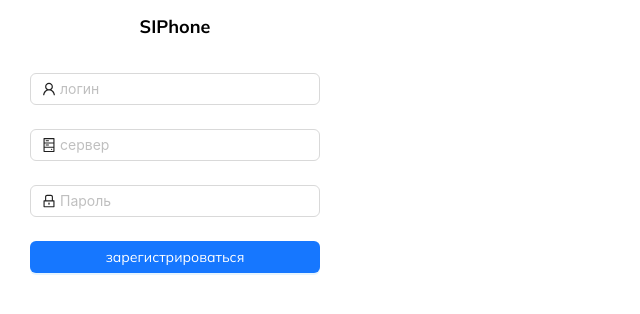
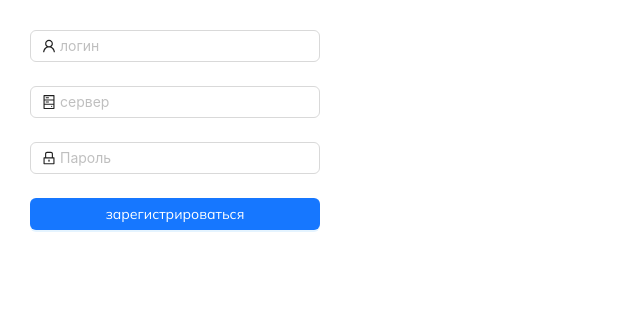
Before and after one commit to SrgyS/softphone-sip, a React (Vite) app: page / in a window 1280 px wide. Shown: the top 314 px of the page, without its empty margins (0-640 px from the left). Built offline with nearby package versions, Linux system fonts and the light colour scheme.

Commit message:
журнал звонков в local storage

```diff
--- a/src/App.tsx
+++ b/src/App.tsx
@@ -7,17 +7,22 @@ import {
     PhoneFilled,
     UserOutlined,
 } from '@ant-design/icons';
-// export default registerToSipServer;
+
 import JsSIP, { UA } from 'jssip';
-import { RefObject, useCallback, useEffect, useRef, useState } from 'react';
-import { formatDate, formatDuration } from './callUtils';
+import { useEffect, useRef, useState } from 'react';
+import {
+    formatDate,
+    formatDuration,
+    startPlayAudio,
+    stopPlayAudio,
+} from './callUtils';
 
-import Auth from './components/auth/Auth';
 import { CallLogList } from './phone/CallLogList';
 import { IncomingRTCSessionEvent } from 'jssip/lib/UA';
-// import { IRegisterValues } from '../../types/types';
+
 import { RTCSession } from 'jssip/lib/RTCSession';
 import ringTone from '../public/NokiaTune.mp3';
+import Auth from './components/Auth';
 
 export const callStatuses = {
     idle: '',
@@ -34,7 +39,14 @@ export interface ICallData {
     success: boolean;
 }
 
+interface IFormValues {
+    login: string;
+    server: string;
+    password: string;
+}
+
 const App = () => {
+    const [loading, setLoading] = useState(false);
     const [number, setNumber] = useState('');
     const [incomingNumber, setIncomingNumber] = useState('');
     const [sipPhone, setSipPhone] = useState<UA | null>(null);
@@ -43,57 +55,15 @@ const App = () => {
     const [callStatus, setCallStatus] = useState(callStatuses.idle);
     const [callDuration, setCallDuration] = useState(0);
     const [startTimer, setStartTimer] = useState(false);
-    // const [isAuth, setIsAuth] = useState(false);
     const [currentUser, setCurrentUser] = useState<string>('');
 
     const addCallLog = (callData: ICallData) => {
         setCallLog((prevLog) => [...prevLog, callData]);
-
-        // if (currentUser) {
-        //     const userCallLogData = localStorage.getItem(
-        //         `callLog_${currentUser}`
-        //     );
-        //     const userCallLog = userCallLogData
-        //         ? JSON.parse(userCallLogData)
-        //         : [];
-        //     userCallLog.push(callData);
-        //     localStorage.setItem(
-        //         `callLog_${currentUser}`,
-        //         JSON.stringify(userCallLog)
-        //     );
-        // }
     };
 
-    // const addCallLog = (callData: ICallData, currentUser: string) => {
-    //     console.log('start addCallLog', callData);
-    //     setCallLog((prevLog) => {
-    //         const newLog = [...prevLog, callData];
-    //         console.log('new calllog', newLog, 'currentUser', currentUser);
-    //         if (currentUser) {
-    //             console.log(
-    //                 'current user',
-    //                 currentUser,
-    //                 'сохраняю в локал сторедж'
-    //             );
-    //             localStorage.setItem(
-    //                 `callLog_${currentUser}`,
-    //                 JSON.stringify(newLog)
-    //             );
-    //         }
-    //         return newLog;
-    //     });
-    // };
-
-    // const memoizedCallLog = useMemo(() => {
-    //     return callLog.reverse();
-    // }, [callLog]);
-
-    const handleNumberChange = useCallback(
-        (e: React.ChangeEvent<HTMLInputElement>) => {
-            setNumber(e.target.value);
-        },
-        []
-    ); // Пустой массив зависимостей, так как ф
+    const handleNumberChange = (e: React.ChangeEvent<HTMLInputElement>) => {
+        setNumber(e.target.value);
+    };
 
     const resetCall = () => {
         setTimeout(() => {
@@ -202,14 +172,6 @@ const App = () => {
         setCallStatus(callStatuses.inCall);
     };
 
-    // const rejectCall = () => {
-    //     console.log('отклоняю входящий');
-    //     if (!activeSession) return;
-    //     console.log('отклоняю входящий session');
-    //     activeSession.terminate();
-    //     resetCall();
-    // };
-
     const endCall = () => {
         console.log(
             'функция endCall, callStatus: ',
@@ -218,27 +180,21 @@ const App = () => {
             activeSession
         );
         activeSession?.terminate();
-        // if (activeSession?.direction === 'outgoing') {
-        //     console.log('завершаю исходящий');
-        //     activeSession.terminate();
-        //     resetCall();
-        // } else if (activeSession) {
-        //     console.log('завершаю входящий');
-        //     rejectCall();
-        // }
     };
 
-    const registerToSipServer = () => {
+    const registerToSipServer = ({ login, server, password }: IFormValues) => {
+        console.log('registerToSipServer', login, server, password);
+        setLoading(true);
         console.log('registerToSipServer');
-        const hardcodedLogin = '0344900';
-        const hardcodedServer = 'voip.uiscom.ru';
-        const hardcodedPassword = 'bzTeHwYVs9';
+        // const hardcodedLogin = '0344900';
+        // const hardcodedServer = 'voip.uiscom.ru';
+        // const hardcodedPassword = 'bzTeHwYVs9';
 
-        const socket = new JsSIP.WebSocketInterface(`wss://${hardcodedServer}`);
+        const socket = new JsSIP.WebSocketInterface(`wss://${server}`);
         const configuration = {
             sockets: [socket],
-            uri: `sip:${hardcodedLogin}@${hardcodedServer}`,
-            password: hardcodedPassword,
+            uri: `sip:${login}@${server}`,
+            password: password,
         };
 
         const phone = new JsSIP.UA(configuration);
@@ -249,8 +205,8 @@ const App = () => {
             console.log('Registered');
             // setIsAuth(true);
             message.success('Зарегистрирован', 3);
-
-            setCurrentUser(`${hardcodedLogin}@${hardcodedServer}`);
+            setLoading(false);
+            setCurrentUser(`${login}@${server}`);
         });
         phone.on('unregistered', () => {
             console.log('logout');
@@ -259,10 +215,10 @@ const App = () => {
         phone.on('registrationFailed', (data: any) => {
             console.error('Registration failed:', data);
             message.error('Ошибка при регистрации');
+            setLoading(false);
         });
         phone.on('disconnected', () => {
             console.log('Отключение от SIP-сервера');
-            // Дополнительные действия при отключении
         });
         phone.on('newRTCSession', (data: IncomingRTCSessionEvent) => {
             const { originator, session } = data;
@@ -344,31 +300,16 @@ const App = () => {
             }
         });
     };
-    // const onFinish = (values: any) => {
-    //     console.log('Received values of form: ', values);
-    // };
+
     const handleLogout = () => {
         sipPhone?.terminateSessions();
         sipPhone?.unregister();
-        // setIsAuth(false);
+
         setCurrentUser('');
         setSipPhone(null);
         resetCall();
         setCallLog([]);
         localStorage.removeItem(`callLog_${currentUser}`);
-    };
-    const startPlayAudio = (ref: RefObject<HTMLAudioElement>) => {
-        if (ref.current) {
-            ref.current.play();
-            console.log('play audio');
-        }
-    };
-
-    const stopPlayAudio = (ref: RefObject<HTMLAudioElement>) => {
-        if (ref.current) {
-            ref.current.pause();
-            ref.current.currentTime = 0;
-        }
     };
 
     useEffect(() => {
@@ -411,21 +352,17 @@ const App = () => {
             gap={10}
             style={{
                 width: '350px',
-                height: '420px',
+                maxHeight: '420px',
                 padding: '10px',
                 overflow: 'auto',
             }}
         >
-            <h1
-                style={{ textAlign: 'center', fontSize: '18px', margin: '5px' }}
-            >
-                SIPhone
-            </h1>
-
             {currentUser ? (
                 <>
                     <Flex align='center' justify='space-between'>
-                        <p>{currentUser}</p>
+                        <p style={{ fontWeight: 'bold', lineHeight: 1 }}>
+                            {currentUser}
+                        </p>
                         <Button
                             type='link'
                             onClick={handleLogout}
@@ -470,7 +407,8 @@ const App = () => {
                             onChange={handleNumberChange}
                             disabled={callStatus !== callStatuses.idle}
                         />
-                        {callStatus === callStatuses.idle && (
+                        {(callStatus === callStatuses.idle ||
+                            callStatus === callStatuses.ended) && (
                             <Button
                                 block
                                 style={{
@@ -514,7 +452,7 @@ const App = () => {
 
                     <div>
                         <CallLogList
-                            callLog={callLog.reverse()}
+                            callLog={callLog}
                             makeCall={makeCall}
                             callStatus={callStatus}
                         />
@@ -525,73 +463,7 @@ const App = () => {
                 </>
             ) : (
                 <div style={{ padding: '10px' }}>
-                    {/* <Form
-                        name='normal_login'
-                        className='login-form'
-                        initialValues={{ remember: true }}
-                        onFinish={registerToSipServer}
-                    >
-                        <Form.Item
-                            name='login'
-                            rules={[
-                                {
-                                    required: false,
-                                    message: 'Введите логин!',
-                                },
-                            ]}
-                        >
-                            <Input
-                                prefix={
-                                    <UserOutlined className='site-form-item-icon' />
-                                }
-                                placeholder='логин'
-                            />
-                        </Form.Item>
-                        <Form.Item
-                            name='server'
-                            rules={[
-                                {
-                                    required: false,
-                                    message: 'Введите имя сервера!',
-                                },
-                            ]}
-                        >
-                            <Input
-                                prefix={
-                                    <HddOutlined className='site-form-item-icon' />
-                                }
-                                placeholder='сервер'
-                            />
-                        </Form.Item>
-                        <Form.Item
-                            name='password'
-                            rules={[
-                                {
-                                    required: false,
-                                    message: 'Введите пароль!',
-                                },
-                            ]}
-                        >
-                            <Input
-                                prefix={
-                                    <LockOutlined className='site-form-item-icon' />
-                                }
-                                type='password'
-                                placeholder='Пароль'
-                            />
-                        </Form.Item>
-                        <Form.Item>
-                            <Button
-                                block
-                                type='primary'
-                                htmlType='submit'
-                                className='login-form-Button'
-                            >
-                                зарегистрироваться
-                            </Button>
-                        </Form.Item>
-                    </Form> */}
-                    <Auth onFinish={registerToSipServer} />
+                    <Auth loading={loading} onFinish={registerToSipServer} />
                 </div>
             )}
         </Flex>
--- /dev/null
+++ b/src/components/Auth.tsx
@@ -0,0 +1,83 @@
+import { Button, Form, Input } from 'antd';
+import { HddOutlined, LockOutlined, UserOutlined } from '@ant-design/icons';
+interface IFormValues {
+    login: string;
+    server: string;
+    password: string;
+}
+interface IOnFinishProps {
+    onFinish: (values: IFormValues) => void;
+    loading: boolean;
+}
+
+const Auth = ({ onFinish, loading }: IOnFinishProps) => {
+    return (
+        <div style={{ padding: '10px' }}>
+            <Form
+                name='register'
+                initialValues={{ remember: true }}
+                onFinish={onFinish}
+            >
+                <Form.Item
+                    name='login'
+                    rules={[
+                        {
+                            required: true,
+                            message: 'Введите логин!',
+                        },
+                    ]}
+                >
+                    <Input
+                        prefix={
+                            <UserOutlined className='site-form-item-icon' />
+                        }
+                        placeholder='логин'
+                    />
+                </Form.Item>
+                <Form.Item
+                    name='server'
+                    rules={[
+                        {
+                            required: true,
+                            message: 'Введите имя сервера!',
+                        },
+                    ]}
+                >
+                    <Input
+                        prefix={<HddOutlined className='site-form-item-icon' />}
+                        placeholder='сервер'
+                    />
+                </Form.Item>
+                <Form.Item
+                    name='password'
+                    rules={[
+                        {
+                            required: true,
+                            message: 'Введите пароль!',
+                        },
+                    ]}
+                >
+                    <Input
+                        prefix={
+                            <LockOutlined className='site-form-item-icon' />
+                        }
+                        type='password'
+                        placeholder='Пароль'
+                    />
+                </Form.Item>
+                <Form.Item>
+                    <Button
+                        loading={loading}
+                        block
+                        type='primary'
+                        htmlType='submit'
+                    >
+                        зарегистрироваться
+                    </Button>
+                </Form.Item>
+            </Form>
+        </div>
+    );
+};
+
+export default Auth;
--- a/src/phone/CallLogList.tsx
+++ b/src/phone/CallLogList.tsx
@@ -2,8 +2,8 @@ import { Button, Flex, List } from 'antd';
 
 import { ICallData } from '../App';
 import { PhoneOutlined } from '@ant-design/icons';
-import { callStatuses } from '../App';
-import { getCallStatusIcon } from '../callUtils';
+
+import { callStatuses, getCallStatusIcon } from '../callUtils';
 
 interface ICallLogListProps {
     callLog: ICallData[];
```
Also changed, not shown: src/callUtils.ts (+14 -0 lines), src/components/CallLogList.tsx (renamed from src/components/softphone/CallLogList.tsx, +4 -10 lines).
